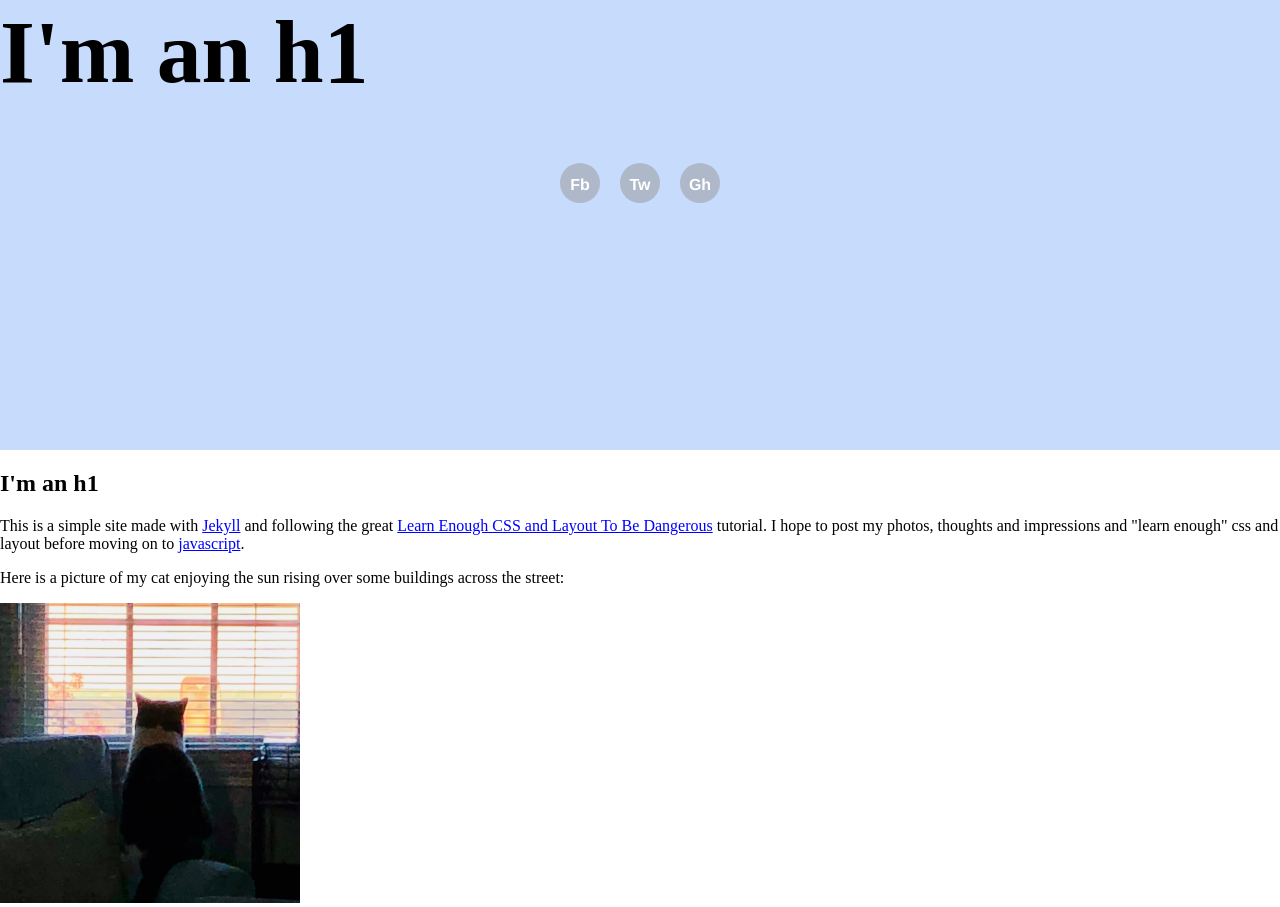
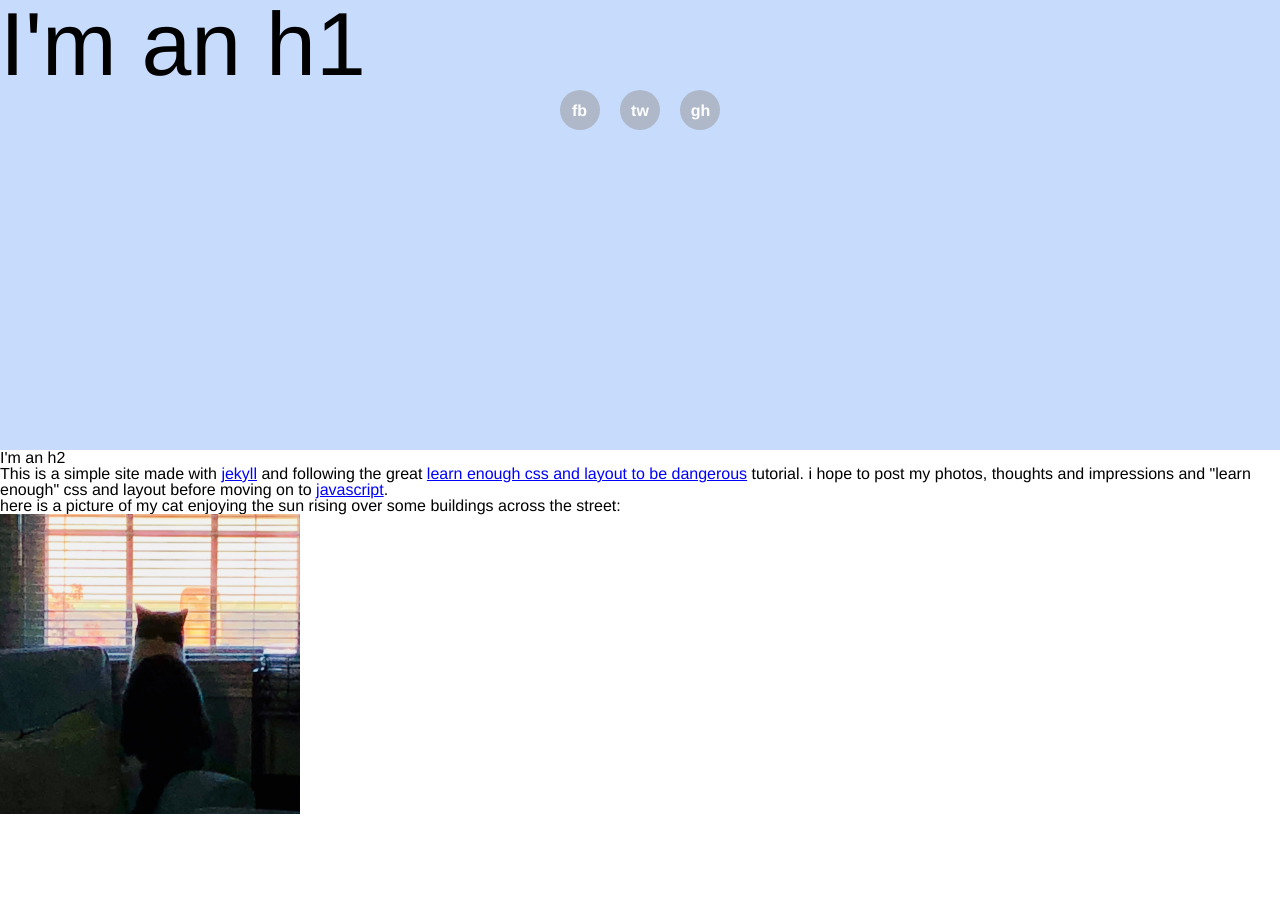
Before and after one commit to BenU/benu.github.io, a Jekyll site: the page built from index.html, in a window 1280 px wide. Built offline with Jekyll 4.4.1, drawn with Linux system fonts in a browser that asks for light colours.

Commit message:
Move styling to css files

```diff
--- a/_layouts/default.html
+++ b/_layouts/default.html
@@ -3,81 +3,34 @@
   <head>
     <title>Benjamin D. Unger</title>
     <meta charset="utf-8">
-    <style>
-      /* GLOBAL STYLES */
-      html, body {
-        margin: 0;
-        padding: 0;
-      }
-      h1 {
-        font-size: 7vw;
-        margin-top: 0;
-      }
-      a {
-        color: #00f;
-      }
-
-      /* HERO STYLES */
-      .full-hero {
-        background-color: #c7dbfc;
-        height:   50vh;
-      }
-
-      /* SOCIAL STYLES */
-      .social-link {
-        background: rgba(150, 150, 150, 0.5);
-        border-radius:  99px;
-        box-sizing: border-box;
-        color: #fff;
-        display: inline-block;
-        font-family: helvetica, areal, sans;
-        font-size: 1rem;
-        font-weight: bold;
-        height: 2.5em;
-        line-height: 1;
-        padding-top: 0.85em;
-        text-alighn: center;
-        text-decoration: none;
-        vertical-align: middle;
-        width: 2.5em;
-      }
-
-      .social-list {
-        list-style: none;
-        padding: 0;
-        text-align: center;
-      }
-      .social-list > li {
-        display: inline-block;
-        margin: 0 0.5em;
-      }
-    </style>
+    <link rel="stylesheet" href="/css/reset.css">
+    <link rel="stylesheet" href="/css/main.css">
   </head>
   <body>
     <div class="full-hero hero-home">
       <h1>I'm an h1</h1>
       <ul class="social-list">
         <li>
-          <a href="http://example.com/" class="social-link">Fb</a>
+          <a href="http://example.com/" class="social-link">fb</a>
         </li>
         <li>
-          <a href="http://example.com/" class="social-link">Tw</a>
+          <a href="http://example.com/" class="social-link">tw</a>
         </li>
         <li>
-          <a href="http://example.com/" class="social-link">Gh</a>
+          <a href="http://example.com/" class="social-link">gh</a>
         </li>
       </ul>
     </div>
-    <h2>I'm an h1</h2>
+    <h2>I'm an h2</h2>
     <p>
-      This is a simple site made with <a href="https://jekyllrb.com">Jekyll</a> and following the great
+      This is a simple site made with <a href="https://jekyllrb.com">jekyll</a> and following the great
       <a href="https://www.learnenough.com/css-and-layout-tutorial/introduction">
-      Learn Enough CSS and Layout To Be Dangerous</a> tutorial.  I hope to post my photos, thoughts and impressions
+      learn enough css and layout to be dangerous</a> tutorial.  i hope to post my photos, thoughts and impressions
       and "learn enough" css and layout before moving on to <a href="https://www.learnenough.com/javascript-tutorial">
       javascript</a>.
     </p>
     <p>
-      Here is a picture of my cat enjoying the sun rising over some buildings across the street:
+      here is a picture of my cat enjoying the sun rising over some buildings across the street:
     </p>
     <img src="assets/img/catatwindow.jpeg" alt="photo of my cat staring out window of sun rising over some
     buildings across the street." height="300" width="300">
--- /dev/null
+++ b/css/main.css
@@ -0,0 +1,46 @@
+/* GLOBAL STYLES */
+body {
+  font-family: helvetica, arial, sans;
+}
+h1 {
+  font-size: 7vw;
+  margin-top: 0;
+}
+a {
+  color: #00f;
+}
+
+/* HERO STYLES */
+.full-hero {
+  background-color: #c7dbfc;
+  height:   50vh;
+}
+
+/* SOCIAL STYLES */
+.social-link {
+  background: rgba(150, 150, 150, 0.5);
+  border-radius:  99px;
+  box-sizing: border-box;
+  color: #fff;
+  display: inline-block;
+  font-family: helvetica, areal, sans;
+  font-size: 1rem;
+  font-weight: bold;
+  height: 2.5em;
+  line-height: 1;
+  padding-top: 0.85em;
+  text-alighn: center;
+  text-decoration: none;
+  vertical-align: middle;
+  width: 2.5em;
+}
+
+.social-list {
+  list-style: none;
+  padding: 0;
+  text-align: center;
+}
+.social-list > li {
+  display: inline-block;
+  margin: 0 0.5em;
+}
--- /dev/null
+++ b/css/reset.css
@@ -0,0 +1,47 @@
+html, body, div, span, applet, object, iframe,
+h1, h2, h3, h4, h5, h6, p, blockquote, pre,
+a, abbr, acronym, address, big, cite, code,
+del, dfn, em, img, ins, kbd, q, s, samp,
+small, strike, strong, sub, sup, tt, var,
+b, u, i, center, dl, dt, dd, ol, ul, li,
+fieldset, form, label, legend, table, caption,
+tbody, tfoot, thead, tr, th, td, article, aside,
+canvas, details, embed, figure, figcaption, footer,
+header, hgroup, menu, nav, output, ruby, section,
+summary, time, mark, audio, video {
+  margin: 0;
+  padding: 0;
+  border: 0;
+  font: inherit;
+  vertical-align: baseline;
+}
+/* HTML5 display-role reset for older browsers */
+article, aside, details, figcaption, figure,
+footer, header, hgroup, menu, nav, section {
+  display: block;
+}
+body {
+  line-height: 1;
+}
+blockquote, q {
+  quotes: none;
+}
+blockquote:before, blockquote:after,
+q:before, q:after {
+  content: '';
+  content: none;
+}
+table {
+  border-collapse: collapse;
+  border-spacing: 0;
+}
+strong, b {
+  font-weight: bold;
+}
+em, i {
+  font-style: italic;
+}
+a img {
+  border: none;
+}
+/* END RESET*/
```
